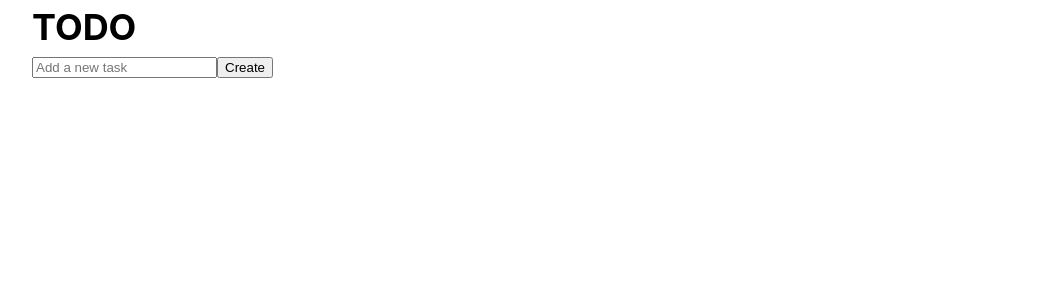
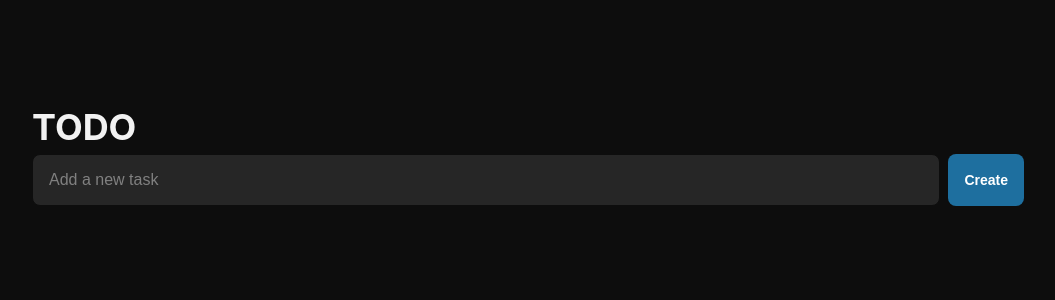
Before and after one commit to mariia-kovalova/hillel-react-hw-37, a React (Create React App) app: page / in a window 1280 px wide. Shown: the top 300 px of the page, without its empty margins (112-1167 px from the left). Built offline with nearby package versions, Linux system fonts and the light colour scheme.

Commit message:
styled + trim

```diff
--- a/package.json
+++ b/package.json
@@ -9,6 +9,7 @@
     "@testing-library/jest-dom": "^5.16.5",
     "@testing-library/react": "^13.4.0",
     "@testing-library/user-event": "^13.5.0",
+    "notiflix": "^3.2.6",
     "react": "^18.2.0",
     "react-dom": "^18.2.0",
     "react-scripts": "5.0.1",
--- a/src/components/App/App.jsx
+++ b/src/components/App/App.jsx
@@ -2,6 +2,7 @@ import { useEffect, useState } from "react";
 import { save, load } from "../../utils/storage-api";
 import { TodoList } from "../TodoList/TodoList";
 import { TodoForm } from "../TodoForm/TodoForm";
+import { Notify } from "notiflix";
 import { Container, Title } from "./App.styled";
 
 const LOCAL_STORAGE_KEY = "todo:tasks";
@@ -21,11 +22,16 @@ export function App() {
   }
 
   function addTask(taskTitle) {
+    const title = taskTitle.trim();
+    if (title=== "") {
+      Notify.warning("Please enter a task title");
+      return;
+    }
     const newTasks = [
       ...tasks,
       {
         id: crypto.randomUUID(),
-        title: taskTitle,
+        title,
         isCompleted: false,
       },
     ];
--- a/src/components/App/App.styled.jsx
+++ b/src/components/App/App.styled.jsx
@@ -1,11 +1,14 @@
 import styled from "@emotion/styled";
 
 export const Container = styled.div`
-  margin: 0 auto;
+  margin: 100px auto;
+  padding-left: 15px;
+  padding-right: 15px;
   max-width: 992px;
 `;
 
 export const Title = styled.h1`
   text-transform: uppercase;
   font-size: 36px;
+  color: #F2F2F2;
 `;
--- a/src/components/TodoForm/TodoForm.styled.jsx
+++ b/src/components/TodoForm/TodoForm.styled.jsx
@@ -1,7 +1,31 @@
 import styled from "@emotion/styled";
 
-export const Form = styled.form``;
+export const Form = styled.form`
+  display: flex;
+  gap: 8px;`;
 
-export const Input = styled.input``;
+export const Input = styled.input`
+  flex: 1;
+  color: #fff;
+  background: #262626;
+  border: 1px solid #0D0D0D;
+  border-radius: 8px;
+  padding: 16px;
+  font-size: 16px;
 
-export const CreateBtn = styled.button``;
+  &::placeholder{
+    color: #808080;
+  }`;
+
+export const CreateBtn = styled.button`
+  cursor: pointer;
+  padding: 0 16px;
+  background: #1E6F9F;
+  color: #fff;
+  border: none;
+  border-radius: 8px;
+  display: flex;
+  align-items: center;
+  gap: 6px;
+  font-weight: 700;
+  font-size: 14px;`;
--- a/src/components/TodoItem/TodoItem.styled.jsx
+++ b/src/components/TodoItem/TodoItem.styled.jsx
@@ -1,23 +1,41 @@
 import styled from "@emotion/styled";
 
-const crossed = ({ isCompleted }) => {
-  return isCompleted ? "line-through" : "none";
+const done = ({ isCompleted }) => {
+  return isCompleted ? "text-decoration:line-through;color: #808080;" : "";
 };
 
 export const Item = styled.li`
   display: flex;
   justify-content: space-between;
-  padding: 10px;
-  background-color: #80808035;
+  align-items: baseline;
+  gap: 12px;
+  flex-basis: 100%;
+
+  padding: 16px;
+
+  background: #262626;
+  border: 1px solid #333333;
+  border-radius: 8px;
 `;
 
 export const TaskText = styled.p`
-  text-decoration: ${crossed};
-  font-size: 20px;
-  cursor: default;
+  font-size: 14px;
+  line-height: 19px;
+  color: #F2F2F2;
+  cursor: pointer;
+  ${done};
+  &:hover {
+   color: #1E6F9F
+  }
 `;
 
 export const DeleteBtn = styled.button`
+  background: none;
+  border: none;
+  color: #808080;
   padding: 5px 10px;
   cursor: pointer;
+  &:hover {
+   color: #1E6F9F
+  }
 `;
--- a/src/components/TodoList/TodoList.styled.jsx
+++ b/src/components/TodoList/TodoList.styled.jsx
@@ -4,5 +4,7 @@ export const List = styled.ul`
   list-style: none;
   display: flex;
   flex-direction: column;
-  gap: 20px;
+  justify-content: center;
+  gap: 12px;
+  margin-top: 90px;
 `;
--- a/src/index.css
+++ b/src/index.css
@@ -8,6 +8,7 @@ body {
   -webkit-font-smoothing: antialiased;
   -moz-osx-font-smoothing: grayscale;
   line-height: 1.5;
+  background: #0D0D0D;
 }
 
 h1,
```
Also changed, not shown: 1 other file (tests, documents, lock files or other folders).
